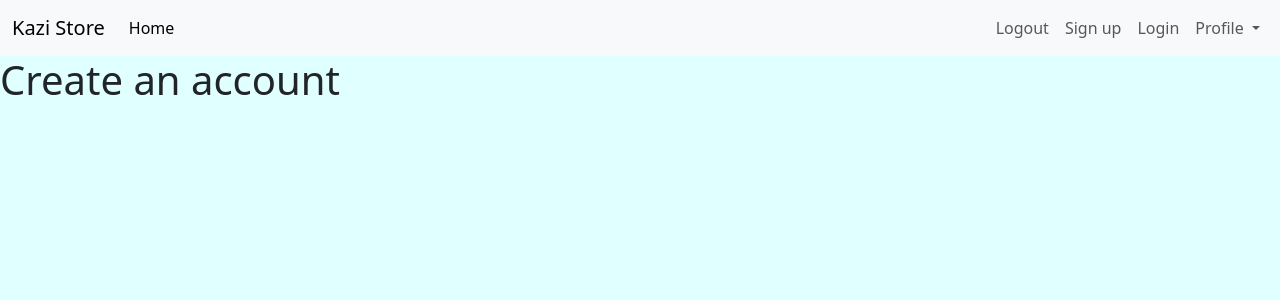
After one commit to khalid586/Kazi-Shop, a Django app: page /signup/ in a window 1280 px wide. The commit adds this page. Shown: the top 300 px of the page. Run offline with Django 4.2, Linux system fonts and the light colour scheme.

Commit message:
created sign up page and nevigated to the page from home

```diff
--- a/store/shopStore/templates/base.html
+++ b/store/shopStore/templates/base.html
@@ -29,7 +29,7 @@
 
 
             <li class="nav-item">
-              <a class="nav-link" aria-current="page" href="#">Sign up</a>
+              <a class="nav-link" aria-current="page" href="/signup">Sign up</a>
             </li>
 
             <li class="nav-item">
--- /dev/null
+++ b/store/shopStore/templates/signup.html
@@ -0,0 +1,5 @@
+{% extends 'base.html' %}
+
+{% block content %}
+    <h1>Create an account</h1>
+{% endblock %}
--- a/store/shopStore/urls.py
+++ b/store/shopStore/urls.py
@@ -17,7 +17,9 @@ Including another URLconf
 from django.contrib import admin
 from django.urls import path
 from .views import index
+from .views import signup
 
 urlpatterns = [
-    path('',index)
+    path('',index),
+    path('signup/',signup)
 ]
--- a/store/shopStore/views.py
+++ b/store/shopStore/views.py
@@ -4,6 +4,10 @@ from .models.product import Product
 from .models.category import Category
 
 # Create your views here.
+
+def signup(request):
+    return render(request,'signup.html')
+
 def index(request):
     products = Product.objects.all()
     categories = Category.objects.all()
```
